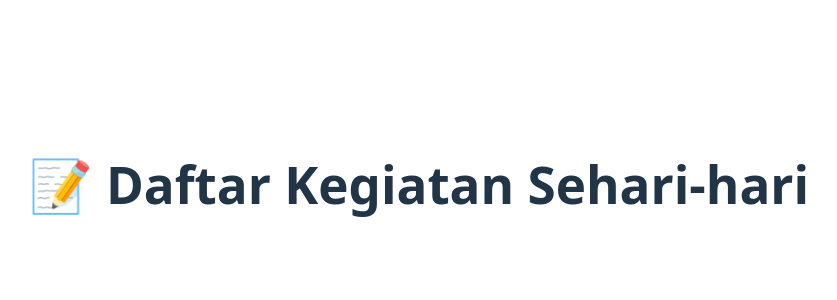
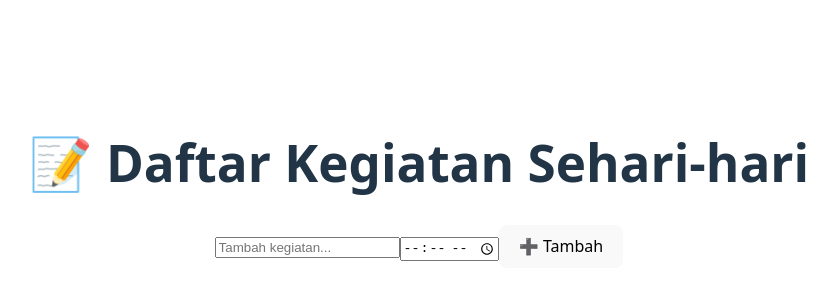
Before and after one commit to nurainigs04/32-pbk-uts-233510845, a Vue app: page / in a window 1280 px wide. Shown: the part 216-516 px from the top of the page, without its empty margins (221-1058 px from the left). Built offline with nearby package versions, Linux system fonts and the light colour scheme.

Commit message:
menambahkan input kegiatan dan jam

```diff
--- a/src/App.vue
+++ b/src/App.vue
@@ -1,6 +1,12 @@
 <template>
   <div class="app">
       <h1>📝 Daftar Kegiatan Sehari-hari</h1>
+
+      <form @submit.prevent="tambahKegiatan">
+        <input v-model="kegiatanBaru" placeholder="Tambah kegiatan..." />
+        <input v-model="jamBaru" type="time" />
+        <button type="submit">➕ Tambah</button>
+      </form>
     </div>
 </template>
 
```
